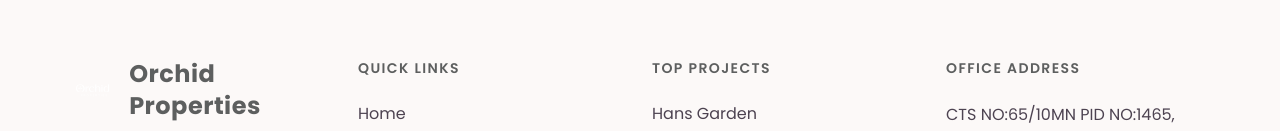
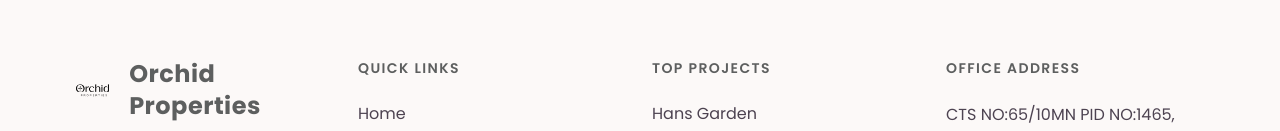
Before and after one commit to varunms77/Orchidprop-front, a React (Vite) app: page / in a window 1280 px wide. Shown: the part 6091-6222 px from the top of the page. Built offline with nearby package versions, Linux system fonts and the light colour scheme.

Commit message:
fix footer logo visibility by setting lg1.png without invert filter

```diff
--- a/src/components/Footer.jsx
+++ b/src/components/Footer.jsx
@@ -10,7 +10,7 @@
         {/* Brand */}
         <div className="col-span-1 md:col-span-1 space-y-6">
           <div className="flex items-center gap-2">
-            <img alt="Orchid Properties Logo" className="h-10 w-auto" src={LOGO_URL} style={{ filter: 'invert(1)' }} />
+            <img alt="Orchid Properties Logo" className="h-10 w-auto object-contain" src={LOGO_URL} />
             <span className="font-headline-md text-headline-md font-bold text-secondary">Orchid Properties</span>
           </div>
           <p className="font-body-md text-body-md text-on-surface-variant opacity-80 leading-relaxed">
```
